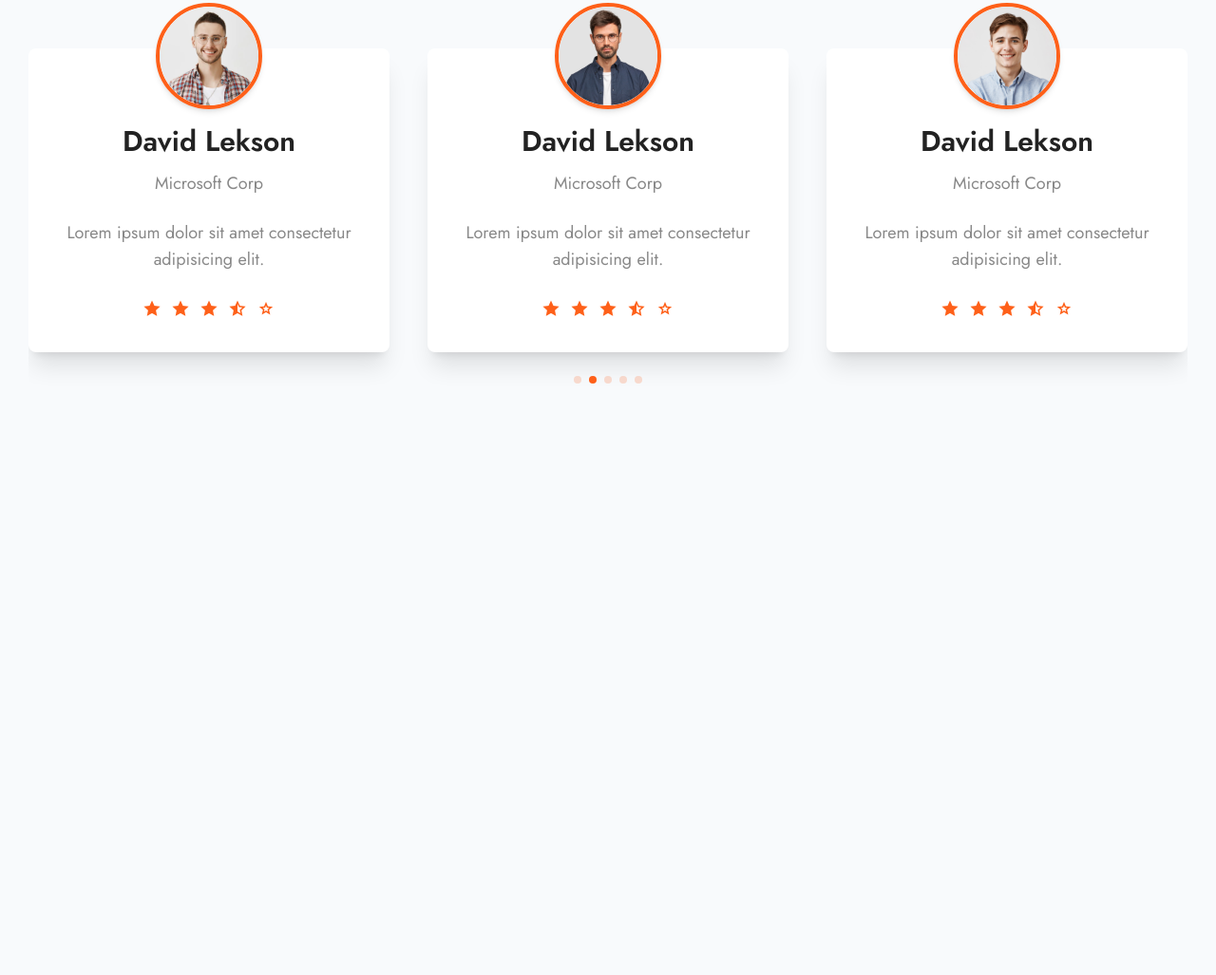
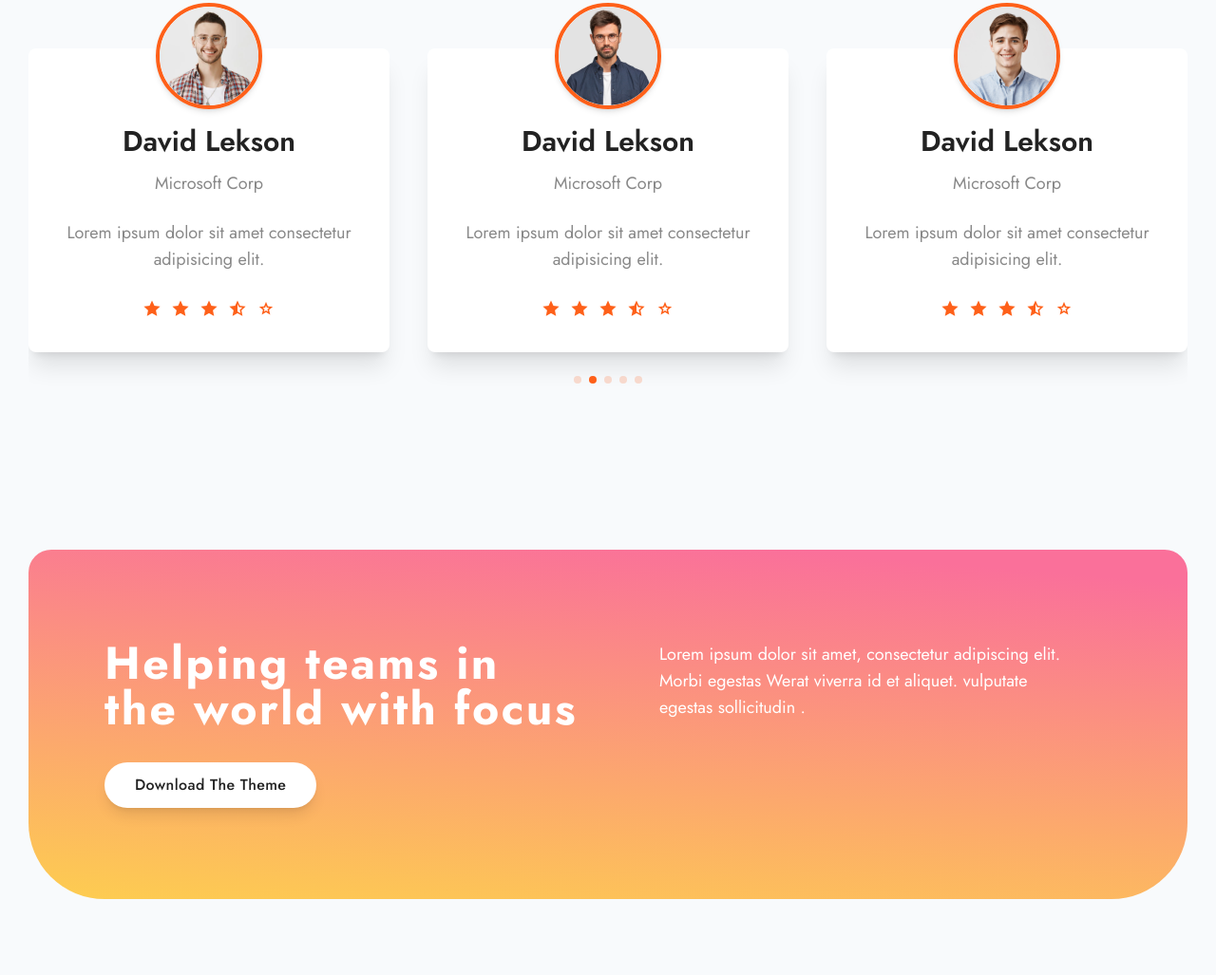
Before and after one commit to Mehedi-irfan/PinWheel, a website: page index.html in a window 1280 px wide. Shown: the part 3409-4436 px from the top of the page at 95% size. Before the commit the page ends 3908 px from the top, so only its background shows below. Drawn offline with nearby package versions, Linux system fonts and the light colour scheme; files whose address does not match are found by name.

Commit message:
download the theme section added

```diff
--- a/index.html
+++ b/index.html
@@ -604,6 +604,31 @@
         </div>
       </section>
       <!-- review section end  -->
+      <!-- Download Theme section start  -->
+      <section id="theme">
+        <div class="container py-20">
+          <div
+            class="bg-color-gradient flex flex-col lg:flex-row justify-center space-x-11 py-24 px-20 rounded-t-3xl rounded-b-[80px]"
+          >
+            <div class="space-y-8 md:w-1/2">
+              <h1
+                class="text-3xl lg:text-5xl tracking-wider text-color-white font-bold"
+              >
+                Helping teams in the world with focus
+              </h1>
+              <button class="btn">Download The Theme</button>
+            </div>
+            <div class="md:w-1/2">
+              <p class="tracking-winder text-color-white text-lg px-8">
+                Lorem ipsum dolor sit amet, consectetur adipiscing elit. Morbi
+                egestas Werat viverra id et aliquet. vulputate egestas
+                sollicitudin .
+              </p>
+            </div>
+          </div>
+        </div>
+      </section>
+      <!-- Download Theme section End  -->
     </main>
     <!-- main section end  -->
 
```
Also changed, not shown: output.css.
